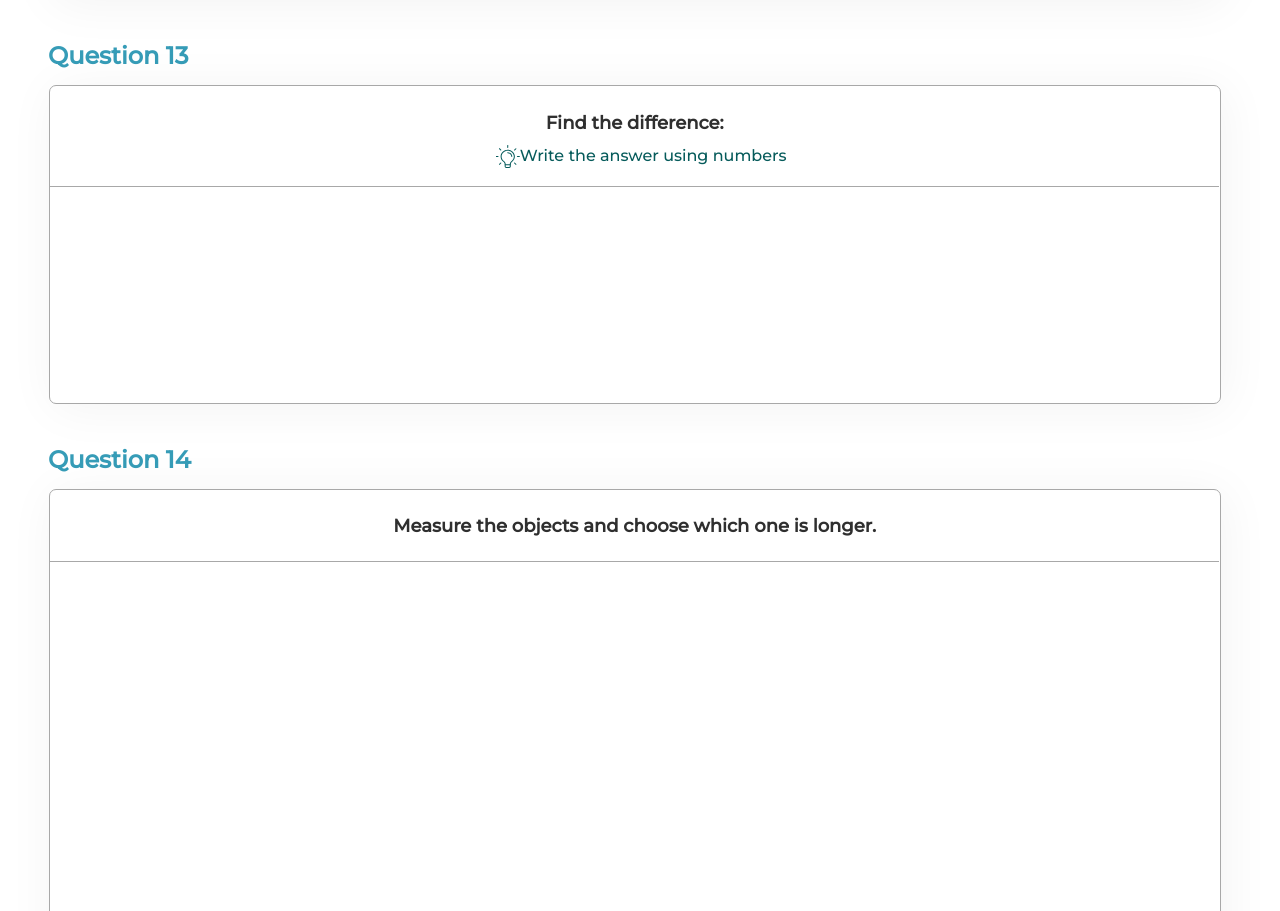
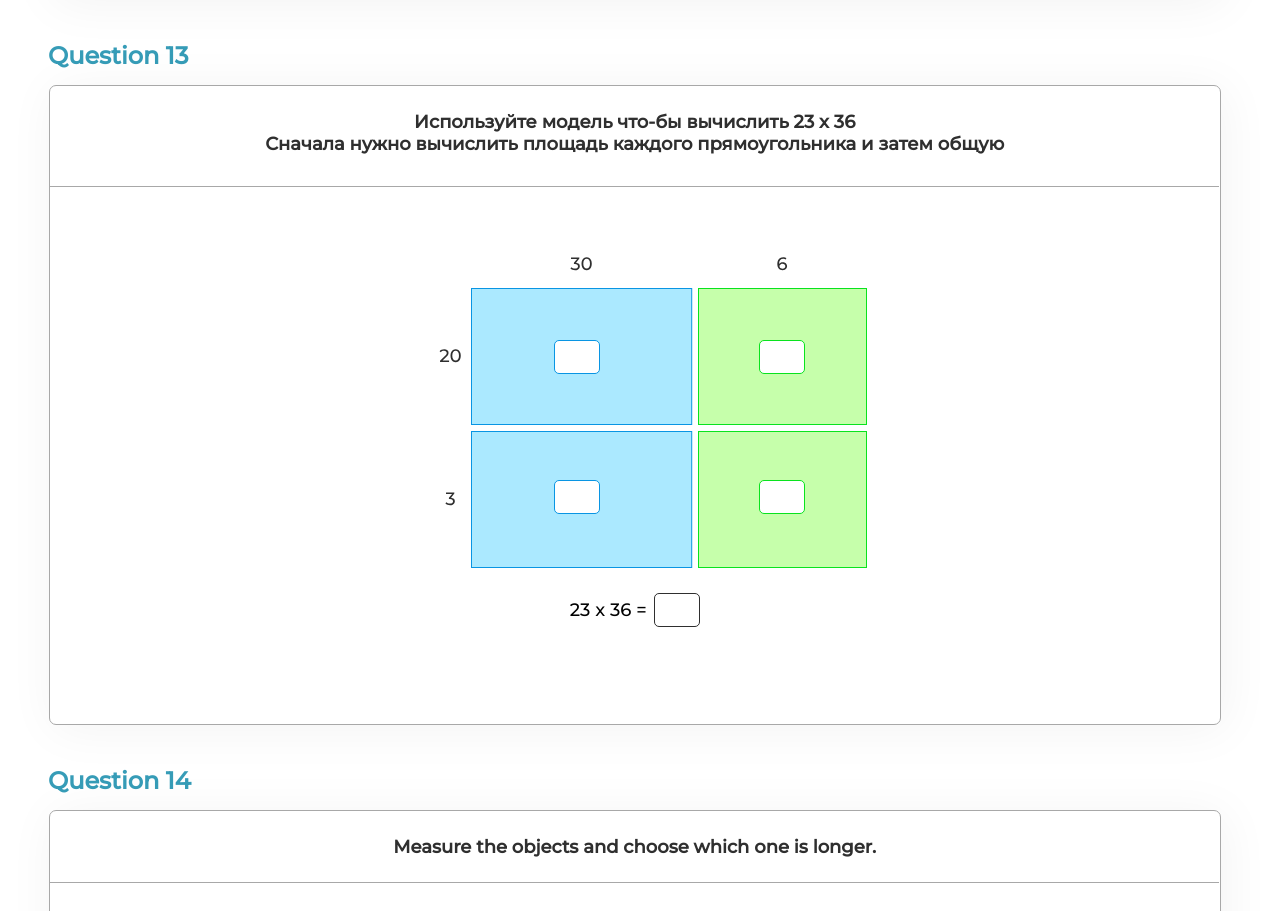
Before and after one commit to BossNumber1/4gradePractithink, a plain HTML site: page RESULT/index.html in a window 1280 px wide. Shown: the part 6304-7215 px from the top of the page. Drawn offline with Linux system fonts and the light colour scheme; a script that the page names is missing.

Commit message:
made visual part 13 question

```diff
--- a/RESULT/index.html
+++ b/RESULT/index.html
@@ -447,14 +447,37 @@
                 <div class="nameTask">Question 13</div>
                 <div class="app13">
                     <div class="titlePage13">
-                        Find the difference:
-                        <div class="subtitle13">
-                            <img src="./pictures/icon.svg" alt="icon" />
-                            Write the answer using numbers
+                        Используйте модель что-бы вычислить 23 x 36
+                        <br />Сначала нужно вычислить площадь каждого
+                        прямоугольника и затем общую
+                    </div>
+                    <div class="lineUnderHeading13"></div>
+                    <div class="content13">
+                        <div class="figures13">
+                            <img
+                                src="./pictures/13que/figures.svg"
+                                alt="figures"
+                            />
+                        </div>
+                        <div class="expression13">
+                            23 x 36 =
+                            <input type="text" />
+                        </div>
+                        <div class="inputs13">
+                            <div>
+                                <input type="text" />
+                            </div>
+                            <div>
+                                <input type="text" />
+                            </div>
+                            <div>
+                                <input type="text" />
+                            </div>
+                            <div>
+                                <input type="text" />
+                            </div>
                         </div>
                     </div>
-                    <div class="lineUnderHeading13"></div>
-                    <div class="content13"></div>
                 </div>
             </div>
             <div class="question14">
--- a/RESULT/styles/question13.css
+++ b/RESULT/styles/question13.css
@@ -1,6 +1,6 @@
 .app13 {
     width: 1170px;
-    height: 317px;
+    height: 638px;
     left: calc(50% - 1170px / 2);
     top: 10px;
     box-shadow: 4px 4px 50px rgba(0, 0, 0, 0.05);
@@ -10,9 +10,10 @@
 }
 
 .titlePage13 {
-    top: 26px;
-    width: 1170px;
-    height: 22px;
+    top: 25px;
+    left: calc(50% - 770px / 2);
+    width: 770px;
+    height: 44px;
     font-style: normal;
     font-weight: 600;
     font-size: 18px;
@@ -21,63 +22,90 @@
     color: #2f2f2f;
 }
 
-.subtitle13 {
-    display: flex;
-    flex-direction: row;
-    align-items: flex-start;
-    top: 10px;
-    left: calc(50% - 298px / 2);
-    width: 298px;
-    height: 24px;
-    /* left: 571px; */
-    /* top: 6906px; */
-    color: #065b5b;
-
-    font-style: normal;
-    font-weight: normal;
-    font-size: 16px;
-    line-height: 24px;
-    margin-left: 10px;
-}
-
 .lineUnderHeading13 {
+    top: 100px;
     position: absolute;
     width: 1169px;
     height: 0px;
-    top: 100px;
     border-bottom: 1px solid #a8a8a8;
 }
 
 /* content styles */
 
 .content13 {
-    top: 137px;
-    left: calc(50% - 339px / 2);
-    width: 339px;
+    top: 125px;
+    left: calc(50% - 391px / 2);
+    width: 391px;
+    height: 230px;
+}
+
+.figures13 {
+    width: 391px;
+    height: 170px;
+}
+
+.expression13 {
+    top: 170px;
+    left: calc(50% - 130px / 2);
+    width: 130px;
     height: 30px;
-
-    /* border: 1px solid gray; */
-
     display: flex;
     align-items: center;
     justify-content: space-between;
-    font-style: normal;
     font-weight: 500;
     font-size: 18px;
-    line-height: 22px;
+    line-height: 18px;
 }
 
-.input13 {
-    position: static;
-    width: 50px;
+.content13 input {
+    width: 40px;
     height: 30px;
-    left: 63px;
-    top: 0px;
-    flex: none;
-    order: 1;
-    flex-grow: 0;
-    /* margin: 0 5px; */
     border-radius: 5px;
-    border: 1px solid #2f2f2f;
     text-align: center;
 }
+
+.expression13 input {
+    border: 1px solid #2f2f2f;
+    margin-left: 5px;
+}
+
+/* inputs styles */
+
+.inputs13 div {
+    position: absolute;
+}
+
+.inputs13 div:nth-child(1),
+.inputs13 div:nth-child(2) {
+    left: 115px;
+}
+
+.inputs13 div:nth-child(3),
+.inputs13 div:nth-child(4) {
+    left: 300px;
+}
+
+.inputs13 div:nth-child(1) input,
+.inputs13 div:nth-child(2) input {
+    border: 1px solid #0995e3;
+}
+
+.inputs13 div:nth-child(3) input,
+.inputs13 div:nth-child(4) input {
+    border: 1px solid #09e31e;
+}
+
+.inputs13 div:nth-child(3),
+.inputs13 div:nth-child(4) {
+    left: 320px;
+}
+
+.inputs13 div:nth-child(1),
+.inputs13 div:nth-child(3) {
+    top: -115px;
+}
+
+.inputs13 div:nth-child(2),
+.inputs13 div:nth-child(4) {
+    top: 25px;
+}
```
Also changed, not shown: RESULT/pictures/13que/figures.svg (added), RESULT/pictures/13que/firstFigure13.svg (deleted), RESULT/pictures/13que/secondFigure13.svg (deleted).
